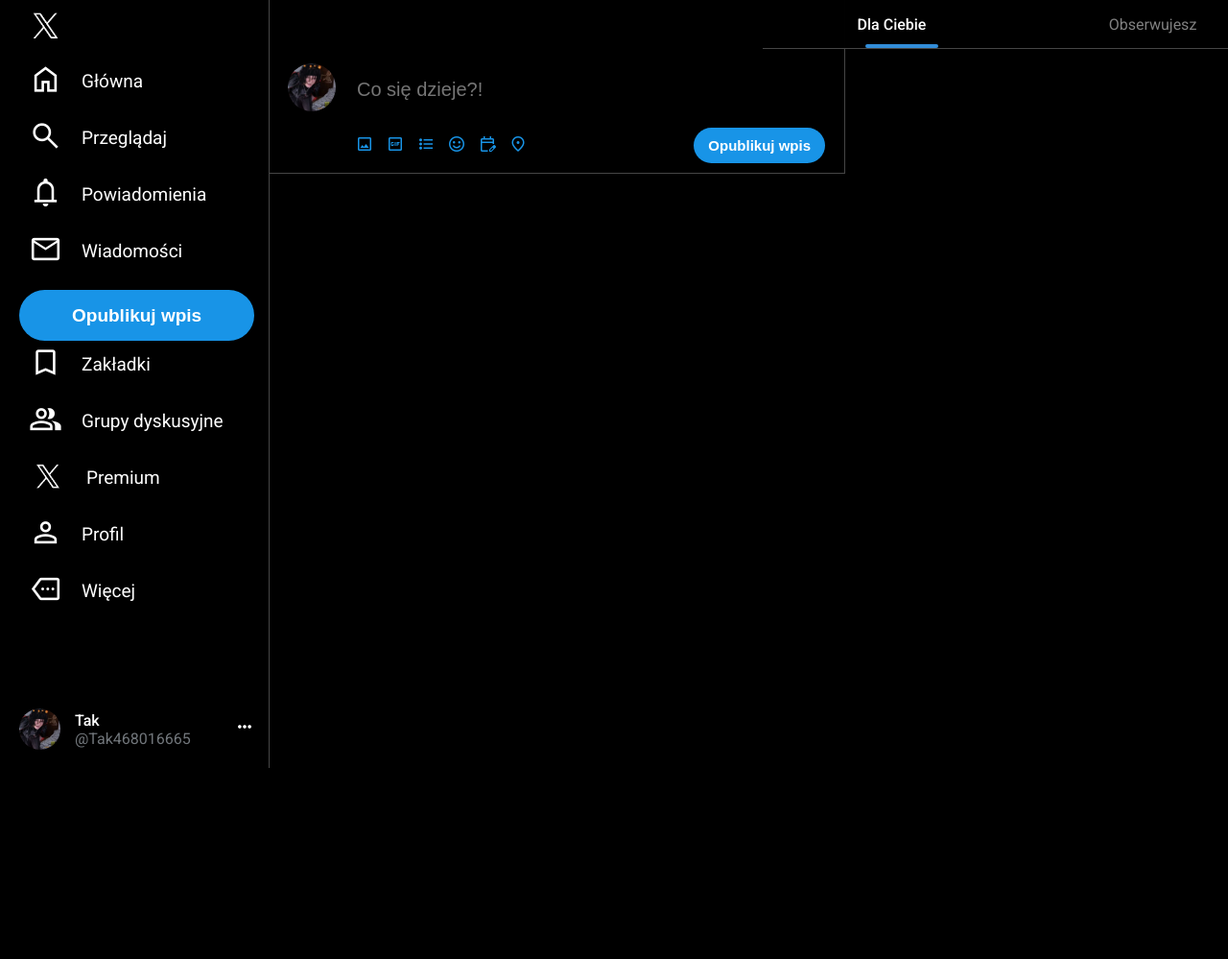
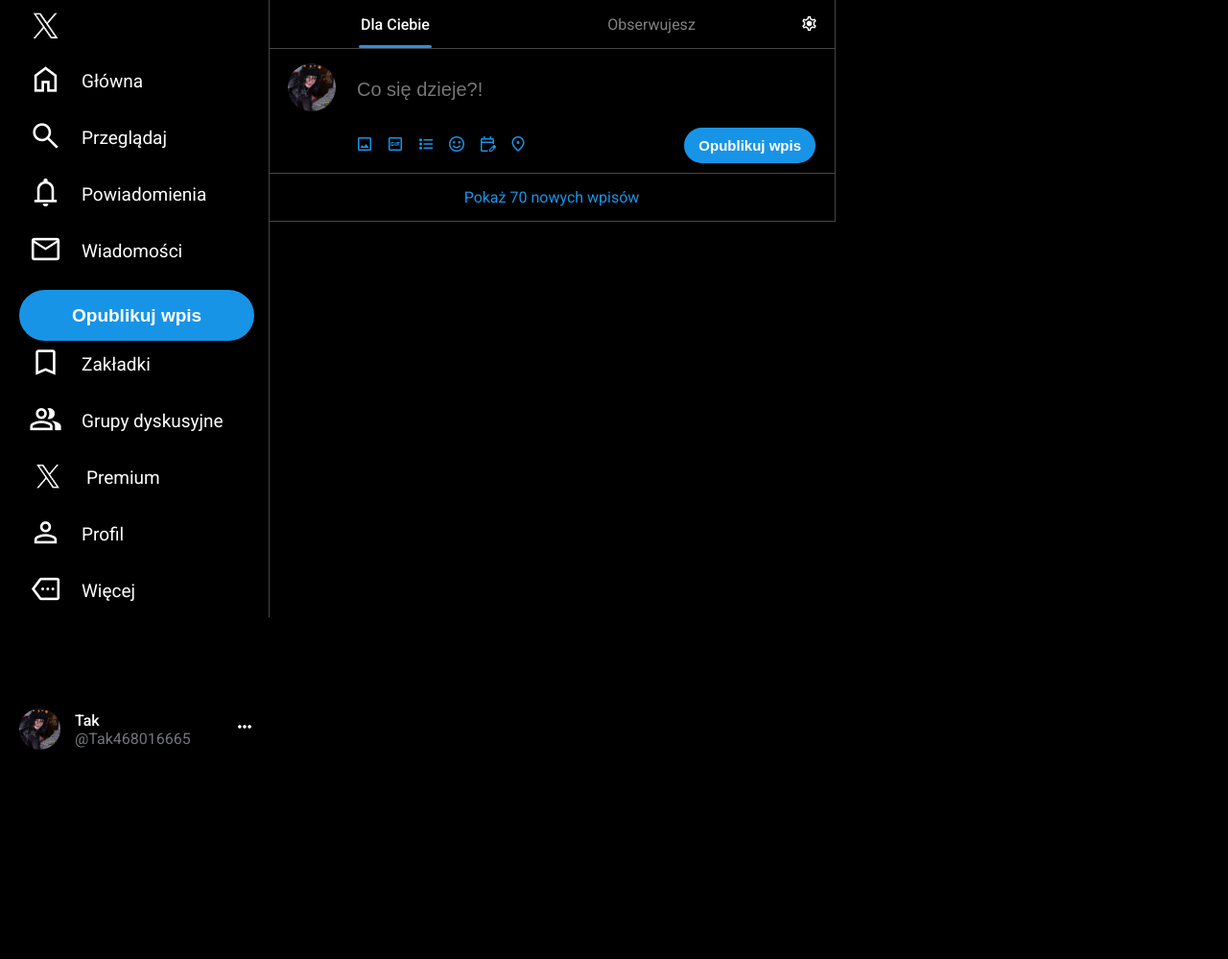
Before and after one commit to Czkafek/Nauka, a PHP site: page /odnowa.html in a window 1280 px wide. Shown: the top 999 px of the page at 96% size. Before the commit the page ends 800 px from the top, so only its background shows below. Run offline with PHP 8.4, Linux system fonts and the light colour scheme; some libraries are stand-ins or nearby versions.

Commit message:
Poranne prog

```diff
--- a/twitter project/left-container.css
+++ b/twitter project/left-container.css
@@ -1,5 +1,4 @@
 .left-side-container {
-    position: fixed;
     background-color: rgb(0, 0, 0);
     width: 280px;
     top: 0px;
--- a/twitter project/odnowa.html
+++ b/twitter project/odnowa.html
@@ -112,8 +112,12 @@
                 <div class="middle-container">
                     <div class="middle-header">
                         <div class="dla-ciebie">
-                            <div class="dla-ciebie-text">Dla Ciebie</div>
-                            <div class="blue-strip"></div>
+                            <div class="dla-ciebie-text">
+                                Dla Ciebie
+                                <div class="div-blue-strip">
+                                    <div class="blue-strip"></div>
+                                </div>
+                            </div>
                         </div>
                         <div class="obserwujesz">
                             <div class="obserwujesz-text">
@@ -141,7 +145,9 @@
                             <button class="opublikuj-wpis-right-section">Opublikuj wpis</button>
                         </div>
                     </div>
-                    <div class="nowe-wpisy"></div>
+                    <div class="nowe-wpisy">
+                        Pokaż 70 nowych wpisów
+                    </div>
                     <div class="post"></div>
                 </div>
                 <div class="searchbar-container">
--- a/twitter project/right-container.css
+++ b/twitter project/right-container.css
@@ -3,28 +3,29 @@
     color: white;
 }
 .blue-strip {
-    position: fixed;
+    position: absolute;
     background-color: rgb(50, 141, 216);
     width: 76px;
-    height: 4px;
-    top: 46px;
-    left: 902px;
+    height: 3px;
     z-index: 500;
     border-radius: 80px;
+    bottom: 0px;
+    left: 94px;
+}
+.div-blue-strip {
+
 }
 .middle-container {
     display: flex;
     flex-direction: column;
-    width: 880px;
+    width: 590px;
     border-right: 1px solid rgb(70, 70, 70);
 }
 .middle-header {
     position: fixed;
     display: flex;
     flex-direction: row;
-    top: 0px;
-    left: 795px;
-    width: 600px;
+    width: 590px;
     height: 50px;
     align-items: center;
     font-size: 16px;
@@ -35,6 +36,7 @@
     flex: 1;
     padding: 15px 15px 15px 15px;
     transition: background-color 0.2s;
+    position: relative;
 }
 .dla-ciebie-text {
     font-weight: 500;
@@ -73,7 +75,6 @@
     grid-template-rows: 56px 56px;
     background-color: black;
     margin-top: 50px;
-    padding-left: 280px;
     border-bottom: 1px solid rgb(70, 70, 70);
 }
 .top-of-co-sie-dzieje {
@@ -91,7 +92,6 @@
 }
 .co-sie-dzieje-input {
     height: 40px;
-    z-index: 1000;
     background: none;
     border: none;
     color: rgb(166, 166, 166);
@@ -113,9 +113,7 @@
 }
 .icons-of-co-sie-dzieje span {
     font-size: 20px;
-    color: rgb(24, 148, 231);;
-}
-.co-sie-dzieje-icon {
+    color: rgb(24, 148, 231);
 }
 .opublikuj-wpis-right-section {
     padding: 10px 15px 10px 15px;
@@ -128,7 +126,12 @@
 }
 
 .nowe-wpisy {
-
+    display: flex;
+    align-items: center;
+    justify-content: center;
+    padding: 15px 0px 15px 0px;
+    border-bottom: 1px solid rgb(70, 70, 70);
+    color: rgb(24, 148, 231);
 }
 .post {
 
```
